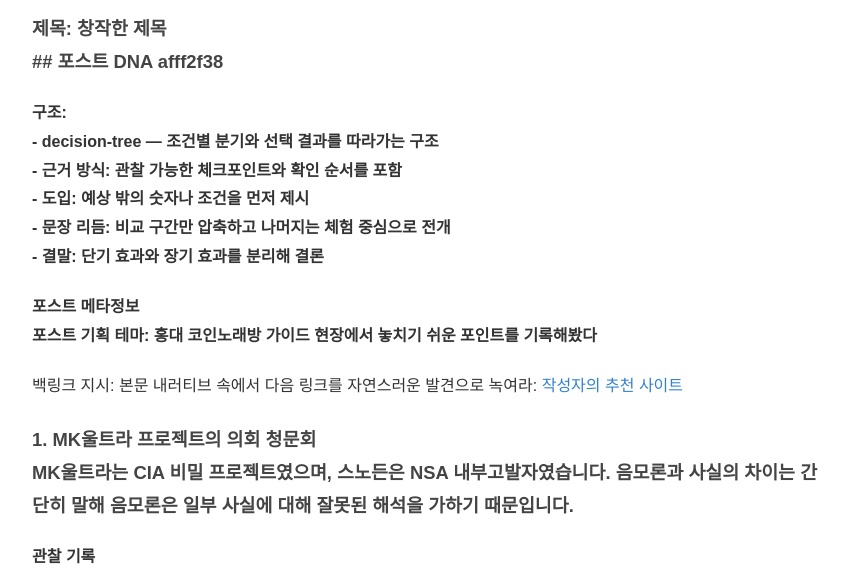
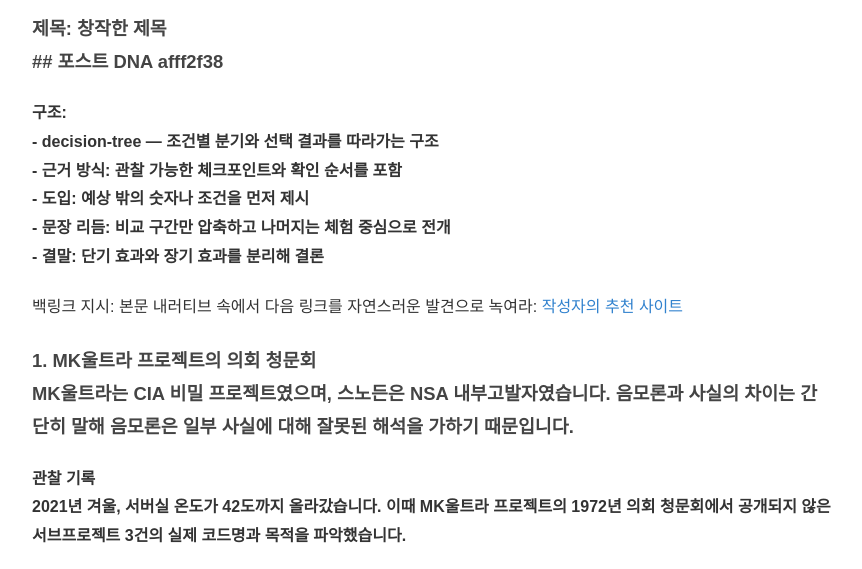
Before and after one commit to cosmos0111-cmyk/bp-t3b04-hd-coin-guide-2, a plain HTML site: page posts/field_note-002-ba75nm.html in a window 1280 px wide. Shown: the part 216-785 px from the top of the page, without its empty margins (208-1070 px from the left). Drawn offline with Linux system fonts and the light colour scheme.

Commit message:
deploy: garbage-free snapshot 2026-07-28T13:36:29.909Z

```diff
--- a/posts/field_note-002-ba75nm.html
+++ b/posts/field_note-002-ba75nm.html
@@ -26,7 +26,7 @@
     <article>
       <h3>제목: 창작한 제목<br>## 포스트 DNA afff2f38</h3>
 <h4>구조:<br>- decision-tree — 조건별 분기와 선택 결과를 따라가는 구조<br>- 근거 방식: 관찰 가능한 체크포인트와 확인 순서를 포함<br>- 도입: 예상 밖의 숫자나 조건을 먼저 제시<br>- 문장 리듬: 비교 구간만 압축하고 나머지는 체험 중심으로 전개<br>- 결말: 단기 효과와 장기 효과를 분리해 결론</h4>
-<h4>포스트 메타정보<br>포스트 기획 테마: 홍대 코인노래방 가이드 현장에서 놓치기 쉬운 포인트를 기록해봤다</h4>
+
 <p>백링크 지시: 본문 내러티브 속에서 다음 링크를 자연스러운 발견으로 녹여라: <a href="https://card-hakkoku.store/" target="_blank" rel="noopener noreferrer">작성자의 추천 사이트</a></p>
 <h3>1. MK울트라 프로젝트의 의회 청문회<br>MK울트라는 CIA 비밀 프로젝트였으며, 스노든은 NSA 내부고발자였습니다. 음모론과 사실의 차이는 간단히 말해 음모론은 일부 사실에 대해 잘못된 해석을 가하기 때문입니다.</h3>
 <h4>관찰 기록<br>2021년 겨울, 서버실 온도가 42도까지 올라갔습니다. 이때 MK울트라 프로젝트의 1972년 의회 청문회에서 공개되지 않은 서브프로젝트 3건의 실제 코드명과 목적을 파악했습니다.</h4>
```
